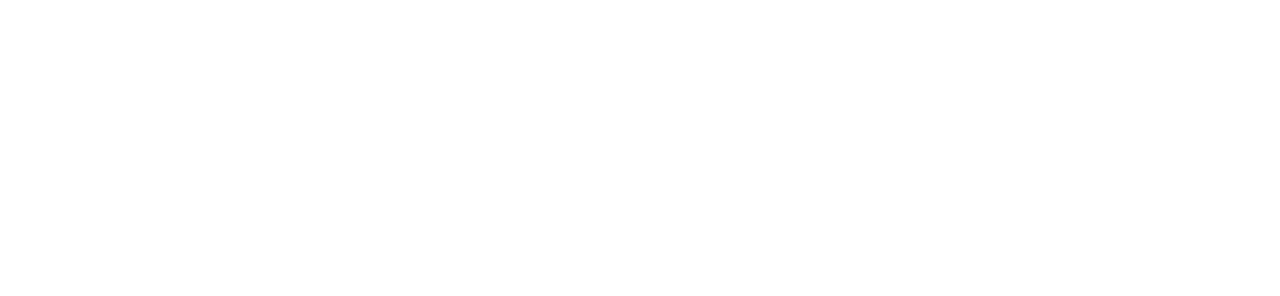
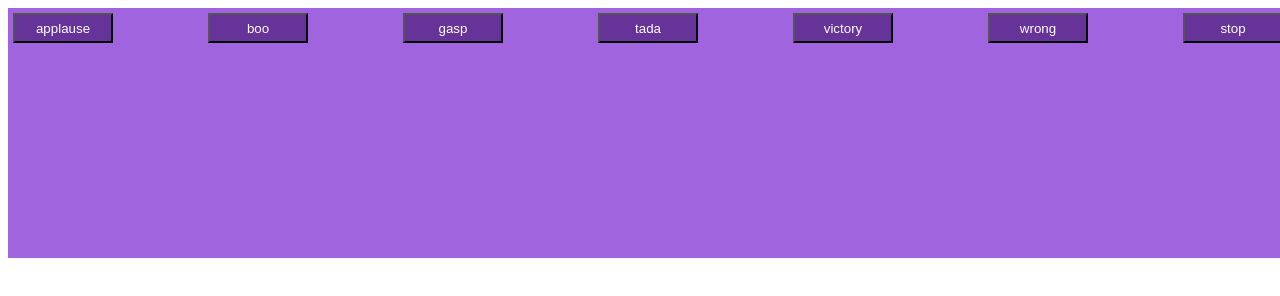
Before and after one commit to acciojob/Soundbar-akashkrmishra, a website: page main.html in a window 1280 px wide. Drawn offline with Linux system fonts and the light colour scheme.

Commit message:
created a submission

```diff
--- a/main.html
+++ b/main.html
@@ -8,6 +8,15 @@
 
 <body>
 	<!-- the entire body must be written by student -->
+    <section id = "buttons">
+		<button id = "btn">applause</button>
+		<button id = "btn">boo</button>
+		<button id = "btn">gasp</button>
+		<button id = "btn">tada</button>
+		<button id = "btn">victory</button>
+		<button id = "btn">wrong</button>
+		<button id = "btn">stop</button>
+	</section>
     <script type="text/javascript" src="./script.js">
 </script>
 
--- a/styles.css
+++ b/styles.css
@@ -1 +1,19 @@
 /*  your css code here. If applicable */
+#buttons{
+	width: 100vw;
+	height: 250px;
+	background:#A164DF;
+	display:flex;
+	align-item:center;
+	justify-content: center;
+    justify-content: space-between
+
+}
+#btn{
+	width: 100px;
+	height: 30px;
+	border-radious:25px;
+	background:#663399;
+	color: white;
+    margin:5px;
+}
```
